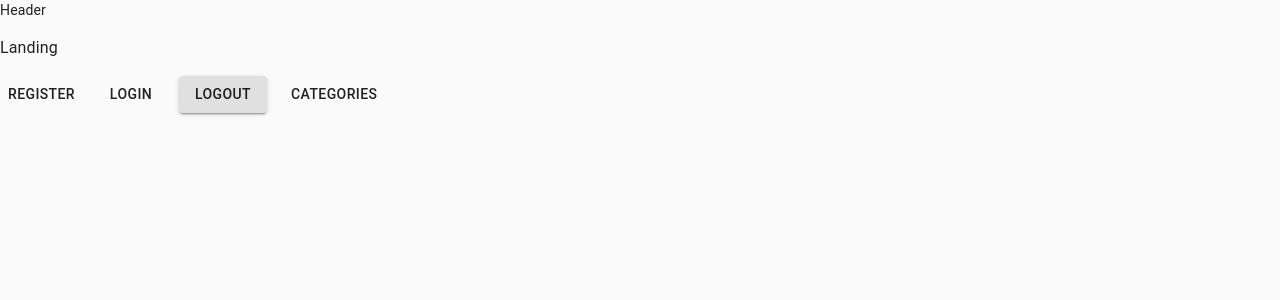
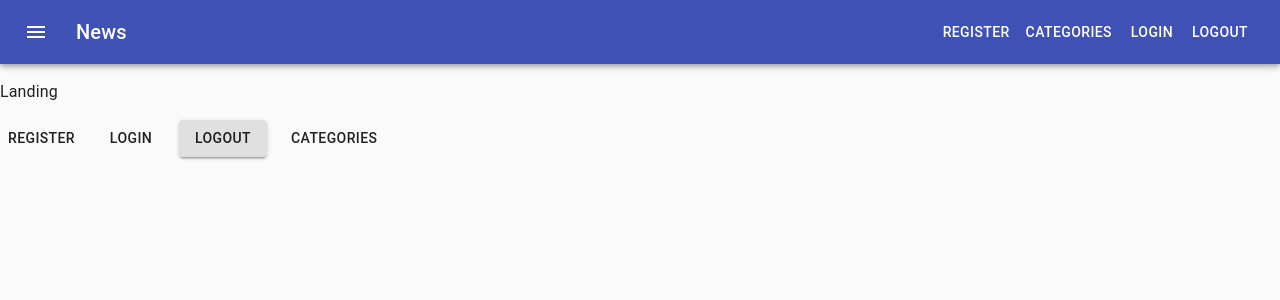
Before and after one commit to marciorasf/hippocards-web, a React (Create React App) app: page / in a window 1280 px wide. Shown: the top 300 px of the page. Built offline with nearby package versions, Linux system fonts and the light colour scheme; no server answers.

Commit message:
add buttons on header

```diff
--- a/src/components/Header.tsx
+++ b/src/components/Header.tsx
@@ -1,7 +1,55 @@
 import React from "react"
+import { Link } from "react-router-dom"
+
+import {
+  AppBar,
+  Toolbar,
+  IconButton,
+  Button,
+  Typography,
+  makeStyles,
+} from "@material-ui/core"
+import { Menu as MenuIcon } from "@material-ui/icons"
+
+const useStyles = makeStyles((theme) => ({
+  menuButton: {
+    marginRight: theme.spacing(2),
+  },
+  title: {
+    flexGrow: 1,
+  },
+}))
 
 const Header: React.FC = () => {
-  return <div>Header</div>
+  const classes = useStyles()
+
+  return (
+    <AppBar position="static">
+      <Toolbar>
+        <IconButton
+          edge="start"
+          className={classes.menuButton}
+          color="inherit"
+          aria-label="menu"
+        >
+          <MenuIcon />
+        </IconButton>
+        <Typography variant="h6" className={classes.title}>
+          News
+        </Typography>
+        <Button component={Link} to="/register" color="inherit">
+          Register
+        </Button>
+        <Button component={Link} to="/categories" color="inherit">
+          Categories
+        </Button>
+        <Button component={Link} to="/login" color="inherit">
+          Login
+        </Button>
+        <Button color="inherit">Logout</Button>
+      </Toolbar>
+    </AppBar>
+  )
 }
 
 export default Header
```
